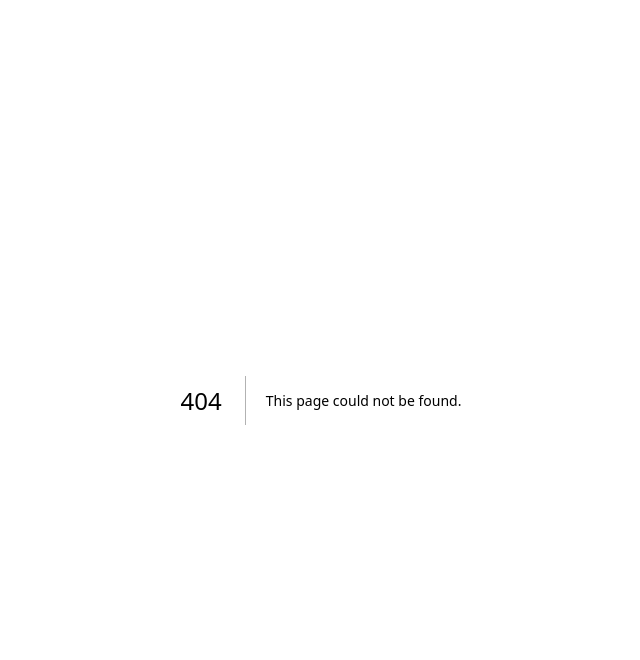
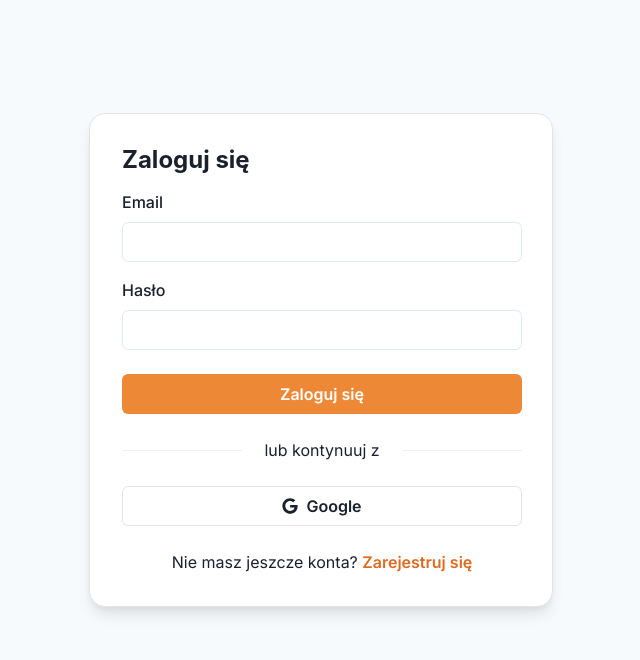
Before and after one commit to parkingbezplatny/app, a Next.js app: page /pages/sign-in in a window 1280 px wide. Before the commit this address had no page. Shown: the top 660 px of the page, without its empty margins (319-959 px from the left). Built offline with nearby package versions, Linux system fonts and the light colour scheme.

Commit message:
created sign in page view

```diff
--- /dev/null
+++ b/app/pages/sign-in/page.tsx
@@ -0,0 +1,102 @@
+"use client";
+
+import React, { useState } from "react";
+import {
+  Flex,
+  Box,
+  FormControl,
+  FormLabel,
+  Input,
+  Link,
+  Icon,
+  Stack,
+  HStack,
+  Divider,
+  Button,
+  Heading,
+  Text,
+  useColorModeValue,
+} from "@chakra-ui/react";
+import { FaGoogle } from "react-icons/fa";
+
+function SignIn() {
+  return (
+    <Flex
+      minH={"90vh"}
+      align={"center"}
+      justify={"center"}
+      bg={useColorModeValue("gray.50", "gray.800")}
+    >
+      <Stack spacing={8} mx={4} maxW={"lg"} py={12} px={6}>
+        <Box
+          rounded={"2xl"}
+          border={"1px solid #e4e4e7"}
+          bg={useColorModeValue("white", "gray.700")}
+          boxShadow={"lg"}
+          p={8}
+        >
+          <Heading fontSize={"2xl"} mb={4}>
+            Zaloguj się
+          </Heading>
+          <Stack spacing={4} w={{ base: 300, sm: 400 }}>
+            <FormControl id="email">
+              <FormLabel fontSize={"md"}>Email</FormLabel>
+              <Input type="email" focusBorderColor="orange.400" />
+            </FormControl>
+            <FormControl id="password">
+              <FormLabel>Hasło</FormLabel>
+              <Input type="password" focusBorderColor="orange.400" />
+            </FormControl>
+            <Stack spacing={6}>
+              <Button
+                mt={2}
+                bg="orange.400"
+                _hover={{
+                  bg: "#DD6B20",
+                }}
+                textColor="white"
+              >
+                Zaloguj się
+              </Button>
+              <HStack>
+                <Divider borderColor="gray.200" />
+                <Text
+                  minW={36}
+                  fontSize={{ base: "sm", sm: "md" }}
+                  align="center"
+                >
+                  lub kontynuuj z
+                </Text>
+                <Divider borderColor="gray.200" />
+              </HStack>
+              <Button
+                leftIcon={<Icon as={FaGoogle} />}
+                border={"1px solid #e4e4e7"}
+                bg={"white"}
+                _hover={{
+                  bg: "#f4f4f5",
+                }}
+              >
+                Google
+              </Button>
+            </Stack>
+            <Stack pt={2}>
+              <Text fontSize={{ base: "sm", sm: "md" }} align={"center"}>
+                Nie masz jeszcze konta?{" "}
+                <Link
+                  href="/pages/sign-up"
+                  fontWeight={"semibold"}
+                  color={"orange.500"}
+                >
+                  Zarejestruj się
+                </Link>
+              </Text>
+            </Stack>
+          </Stack>
+        </Box>
+      </Stack>
+    </Flex>
+  );
+}
+
+export default SignIn;
```
